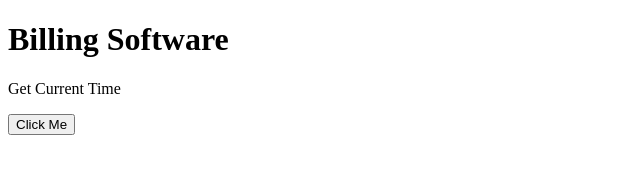
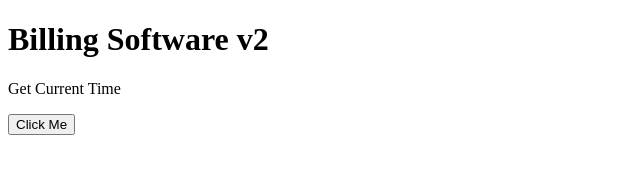
Before and after one commit to Riju007/bill-pwa, a website: page public/index.html in a window 1280 px wide. Shown: the full height of the page, 0-640 px from the left. Drawn offline with Linux system fonts and the light colour scheme.

Commit message:
testing deployment via github

```diff
--- a/public/index.html
+++ b/public/index.html
@@ -8,7 +8,7 @@
 </head>
 
 <body>
-    <h1 id="heading">Billing Software</h1>
+    <h1 id="heading">Billing Software v2</h1>
     <p id="time">Get Current Time</p>
     <button id="test-btn">Click Me</button>
     <script>
```
